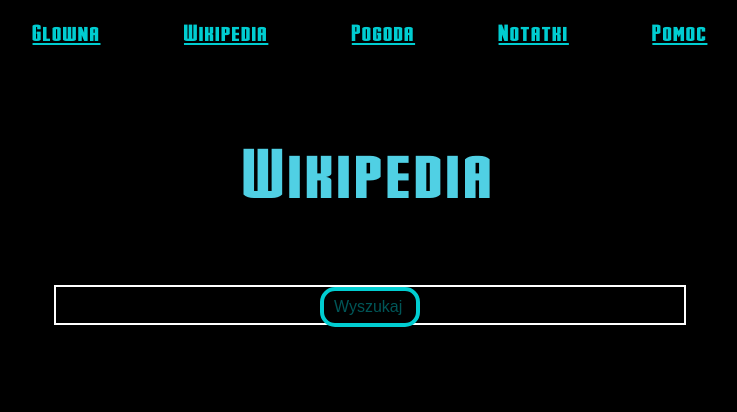
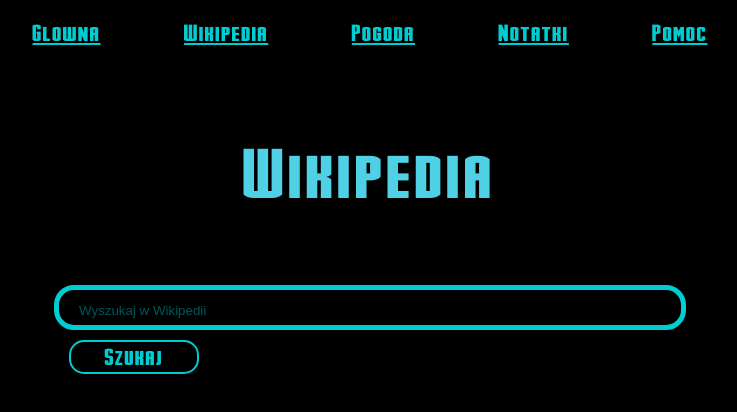
Before and after one commit to karolszym22/J.A.R.V.I.S-user-assistant-, a React (Create React App) app: page /Szukaj in a window 1280 px wide. Shown: the top 412 px of the page, without its empty margins (270-1007 px from the left). Built offline with nearby package versions, Linux system fonts and the light colour scheme.

Commit message:
Refactoring information search appearance

```diff
--- a/src/Components/Atoms/Notes/Note/add-note_button.js
+++ b/src/Components/Atoms/Notes/Note/add-note_button.js
@@ -10,7 +10,8 @@
   background-color: Transparent;
   background-repeat:no-repeat;
   border: 2px solid  rgb(0, 205, 209);
-  border-radius: 15px ;
+  border-radius: 15px;
+  margin: 10px ;
 `;
 
 export default buttom;
--- a/src/Components/Atoms/Search/search_input.js
+++ b/src/Components/Atoms/Search/search_input.js
@@ -1,10 +1,23 @@
 import styled from 'styled-components'
-import input from '../Notes/Note/add-note_input_2';
 
-const StyledInput = styled(input)`
+const StyledInput = styled.input`
 height: 40px ;
 margin: 0px ;
-width: 100px ;
+width: 100% ;
+display: block;
+background: transparent;
+border: none;
+color: rgba(0,206,209,0.42) ;
+border-radius: 20px ;
+padding: 0px 20px;
+::placeholder,
+  ::-webkit-input-placeholder {
+    color: rgba(0,206,209,0.42);
+  }
+&:focus {
+        outline: none;
+        box-shadow: 0px 0px 2px red;
+    }
 `;
 
 export default StyledInput
--- a/src/Components/Organism/Search/search_information.js
+++ b/src/Components/Organism/Search/search_information.js
@@ -1,20 +1,19 @@
 import styled from 'styled-components'
 import {Formik, Form, Field} from 'formik'
 import SearchInput from '../../Atoms/Search/search_input'
-
+import Button from '../../Atoms/Notes/Note/add-note_button'
 const StyledForm = styled(Form)`
 
-display: flex ;
-flex-direction: column;
+
+width: 100% ;
 `
 
 const Search = () =>
 (
-    <div>
-    <div>
+
         <Formik  initialValues={{content: ''}}
         onSubmit={(values) =>{
-            console.log(values)
+          window.open(`https://pl.wikipedia.org/wiki/${values.content}`, "_blank")
         }}>
 
             {({isSubmitting, values, handleChange, handleBlur}) =>
@@ -29,13 +28,12 @@
                 onBlur = {{handleBlur}}
                 value = {values.content}
               ></SearchInput>
+              <Button type="submit">Szukaj</Button>
             </StyledForm>
             )}
 
       </Formik >
-   </div>
 
-</div>
 )
 
 export default Search
--- a/src/Components/Templates/SearchTemplate.js
+++ b/src/Components/Templates/SearchTemplate.js
@@ -11,8 +11,9 @@
 const StyledDiv_2 = styled.div`
   width: 50%;  display: flex; flex-direction: column;
   align-items: center; color: rgb(80, 208, 228);
-  border: 2px solid white ;
-  height: 40px ;
+  border: 5px solid rgb(0, 205, 209) ;
+  height: 45px ;
+  border-radius: 20px ;
   `;
 
 
```
